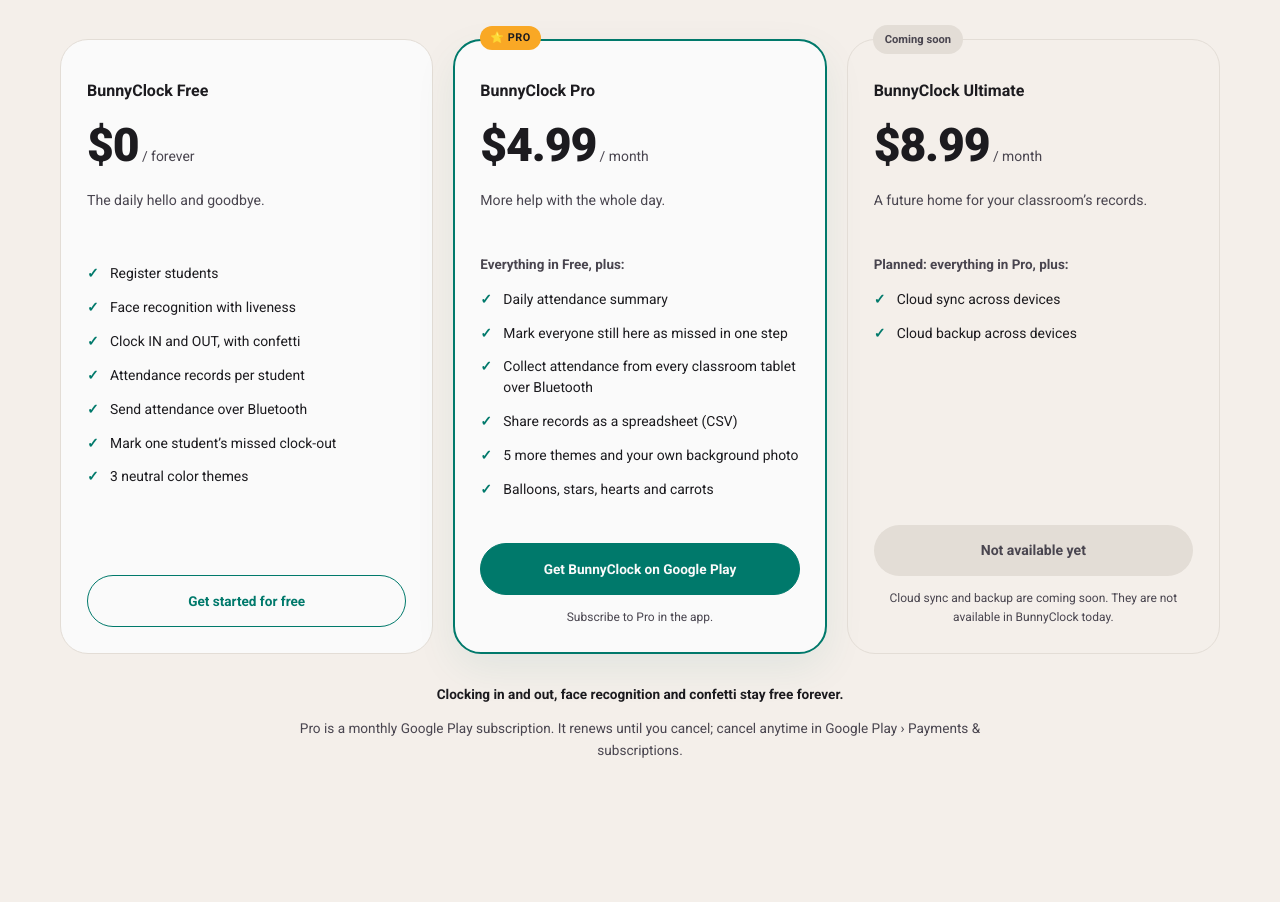
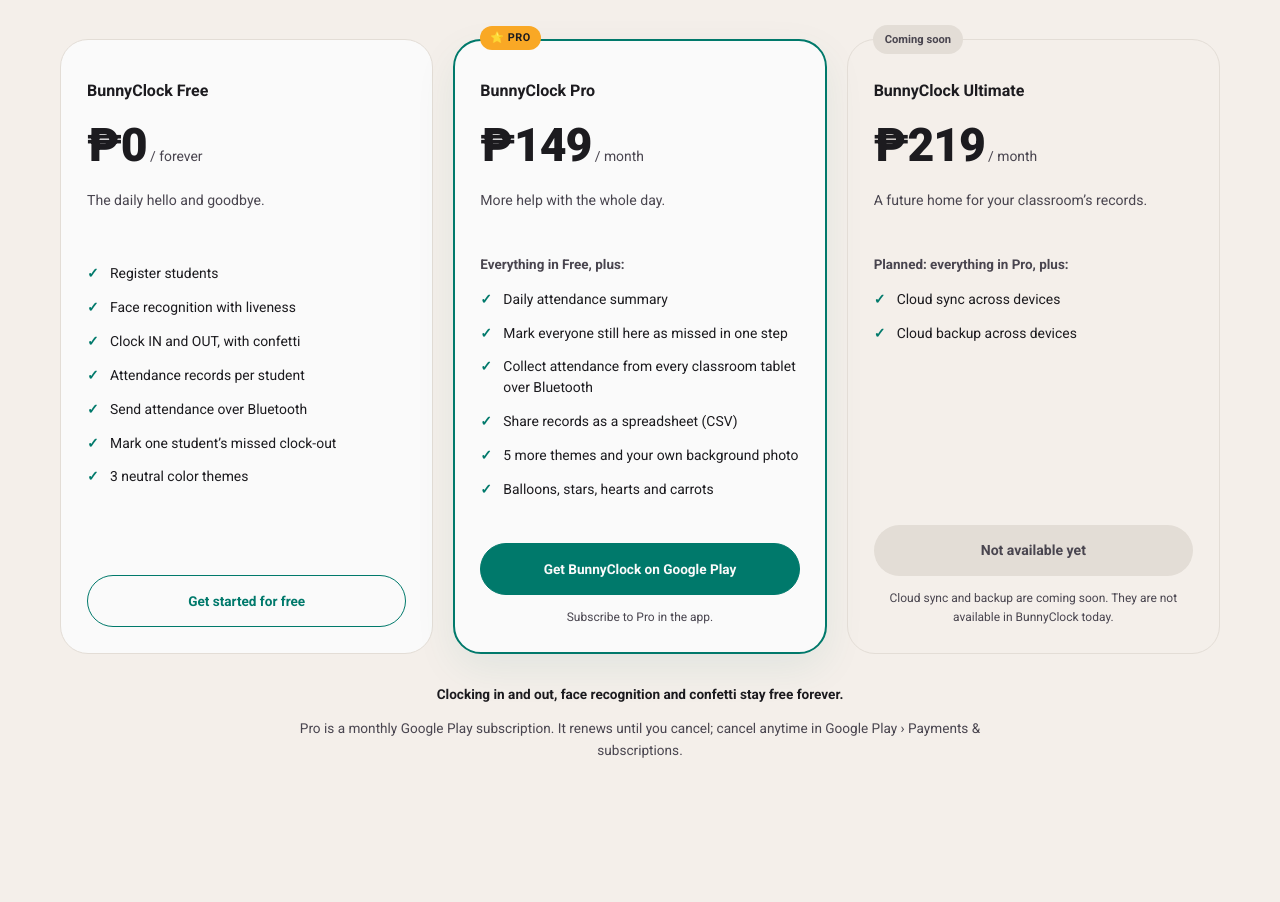
Before and after one commit to luapearth/bunnyclock, a plain HTML site: page index.html in a window 1280 px wide. Shown: the part 5219-6121 px from the top of the page. Drawn offline with Linux system fonts and the light colour scheme.

Commit message:
Pricing in Philippine pesos: Pro PHP 149, Ultimate PHP 219 (self-host the peso glyph)

```diff
--- a/assets/style.css
+++ b/assets/style.css
@@ -1,6 +1,11 @@
 @font-face{font-family:Roboto;src:url('fonts/roboto-latin-400-normal.woff2') format('woff2');font-weight:400;font-style:normal;font-display:swap}
 @font-face{font-family:Roboto;src:url('fonts/roboto-latin-700-normal.woff2') format('woff2');font-weight:700;font-style:normal;font-display:swap}
 @font-face{font-family:Roboto;src:url('fonts/roboto-latin-900-normal.woff2') format('woff2');font-weight:900;font-style:normal;font-display:swap}
+/* Peso sign only (U+20B1). The latin subsets do not contain it, so without this the
+   symbol would be drawn from a fallback font. unicode-range means the file is fetched
+   only on pages that actually show a price. */
+@font-face{font-family:Roboto;src:url('fonts/roboto-peso-20b1.woff2') format('woff2');font-weight:700;font-style:normal;font-display:swap;unicode-range:U+20B1}
+@font-face{font-family:Roboto;src:url('fonts/roboto-peso-20b1.woff2') format('woff2');font-weight:900;font-style:normal;font-display:swap;unicode-range:U+20B1}
 :root{
   --cream:#F4EFEA;--card:#FAFAFA;--ink:#1C1B1F;--muted:#49454F;--line:#E3DDD6;
   --teal:#00796B;--mint:#B2DFDB;--in:#2E7D32;--out:#EF6C00;--missed:#5C6BC0;
--- a/index.html
+++ b/index.html
@@ -475,10 +475,12 @@
             A happy routine for everyone. A little extra help when you need it.
           </p>
         </div>
+        <!-- Prices are in Philippine pesos (₱). Keep them in step with the Play Console
+             price for the PH region — Google Play localises the price for other countries. -->
         <div class="pricing-grid">
           <article class="price-card">
             <p class="plan-name">BunnyClock Free</p>
-            <h3 class="price">$0<span> / forever</span></h3>
+            <h3 class="price">₱0<span> / forever</span></h3>
             <p class="plan-description">The daily hello and goodbye.</p>
             <ul class="check-list">
               <li>Register students</li>
@@ -498,7 +500,7 @@
           <article class="price-card price-pro">
             <span class="pro-pill">⭐ PRO</span>
             <p class="plan-name">BunnyClock Pro</p>
-            <h3 class="price">$4.99<span> / month</span></h3>
+            <h3 class="price">₱149<span> / month</span></h3>
             <p class="plan-description">More help with the whole day.</p>
             <p class="includes">Everything in Free, plus:</p>
             <ul class="check-list">
@@ -521,7 +523,7 @@
           <article class="price-card price-soon">
             <span class="soon-pill">Coming soon</span>
             <p class="plan-name">BunnyClock Ultimate</p>
-            <h3 class="price">$8.99<span> / month</span></h3>
+            <h3 class="price">₱219<span> / month</span></h3>
             <p class="plan-description">
               A future home for your classroom’s records.
             </p>
```
Also changed, not shown: assets/fonts/roboto-peso-20b1.woff2 (added), 1 other file.
